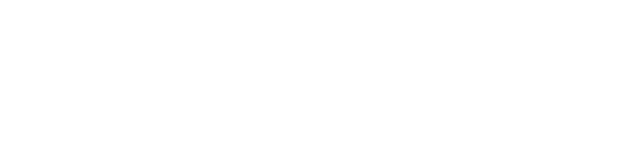
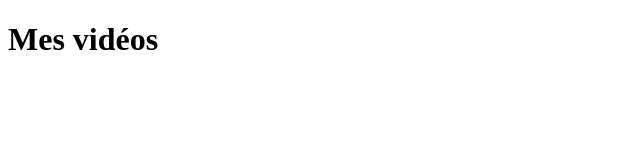
Before and after one commit to faridarezki/Nodetest, a plain HTML site: page public/mes_vidéos.html in a window 1280 px wide. Shown: the whole page, without its empty margins (0-640 px from the left). Drawn offline with Linux system fonts and the light colour scheme.

Commit message:
modif du fichier

```diff
--- a/public/mes_vidéos.html
+++ b/public/mes_vidéos.html
@@ -5,6 +5,7 @@
 	<title></title>
 </head>
 <body>
+	<h1>Mes vidéos</h1>
 	<a href="https://www.youtube.com/watch?v=SeOXM87V6Ag"></a>
 
 </body>
```
